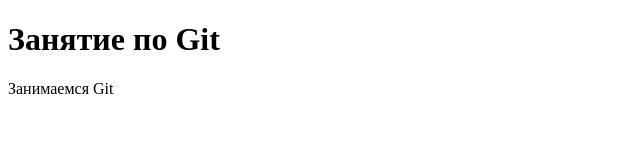
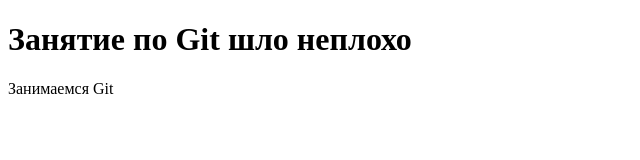
Before and after one commit to AverFrenzy/IF-git, a website: page index.html in a window 1280 px wide. Shown: the whole page, without its empty margins (0-640 px from the left). Drawn offline with Linux system fonts and the light colour scheme.

Commit message:
change text

```diff
--- a/index.html
+++ b/index.html
@@ -10,7 +10,7 @@
     <title>Document</title>
   </head>
   <body>
-    <h1>Занятие по Git</h1>
+    <h1>Занятие по Git шло неплохо</h1>
     <p>Занимаемся Git</p>
   </body>
 </html>
```
